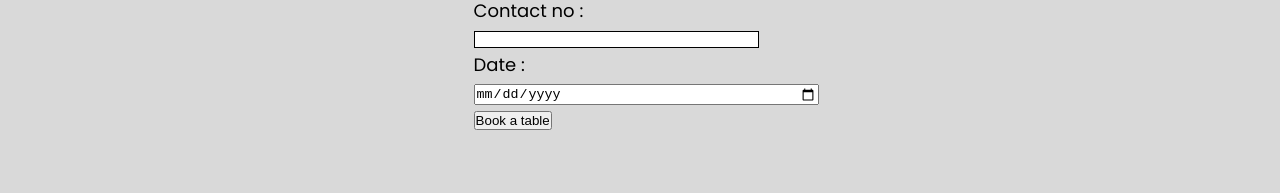
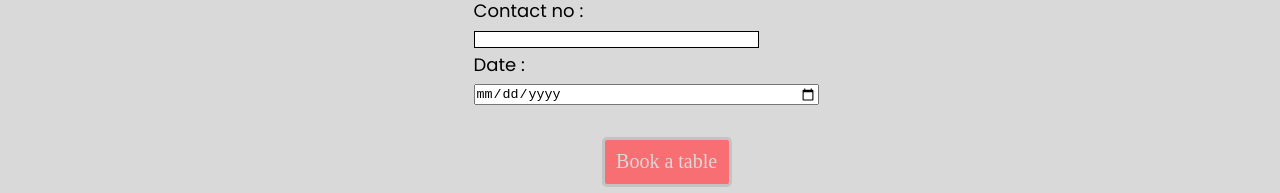
Before and after one commit to sazisblu/Bala-SaSa-responsive-beta-, a plain HTML site: page index.html in a window 1280 px wide. Shown: the part 1750-1943 px from the top of the page. Drawn offline with Linux system fonts and the light colour scheme; a web font is replaced by a local one.

Commit message:
Update index.css

```diff
--- a/index.css
+++ b/index.css
@@ -249,7 +249,7 @@ select
   width: 345px;
 }
 
-.button1
+#button1
 {
     position: relative;
     top: 4vh;
@@ -265,7 +265,7 @@ select
     transition: 1s;
 }
 
-.button1:hover
+#button1:hover
 {
     cursor: pointer;
     background-color: #c3c3c3;
```
